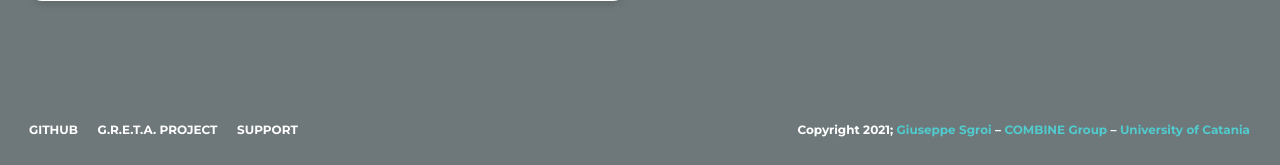
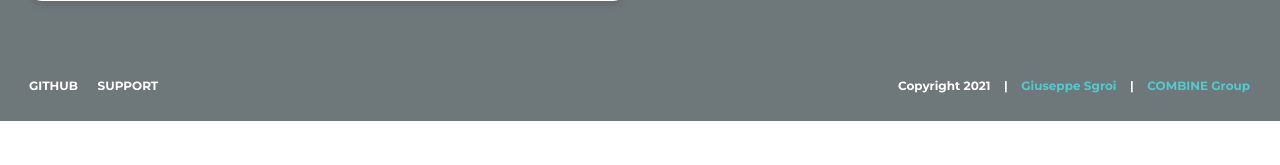
Before and after one commit to Pex2892/ETHOS-Word-Embeddings, a Django app: page / in a window 1280 px wide. Shown: the part 937-1102 px from the top of the page. After the commit the page ends 1058 px from the top, so only its background shows below. Run offline with Django 3.2, Linux system fonts and the light colour scheme; some libraries are stand-ins or nearby versions.

Commit message:
Fix display properties and footer links

```diff
--- a/word_embeddings/templates/word_embeddings/index.html
+++ b/word_embeddings/templates/word_embeddings/index.html
@@ -108,7 +108,7 @@
                         </div>
                     </div>
                     <div class="row">
-                        <div class="col-md-6">
+                        <div class="col-lg-6 col-md-12 col-sm-12">
                             <div class="card card-body">
                                 <nav>
                                     <div class="nav nav-tabs" id="nav-tab" role="tablist">
@@ -235,7 +235,7 @@
                                             </div>
                                             <div class="card-body">
                                                     This method computes word analogy: the first word is to the second word like the third word is to which word?
-                                                    Try for example (tumor - cancer - woman) which would expect to return: breast, risk and more.
+                                                    Try for example (tumour - cancer - woman) which would expect to return: breast, risk and more.
                                                 <hr />
                                                 <div class="row">
                                                     <div class="col-md-6">
@@ -370,12 +370,12 @@
                                 </div>
                             </div>
                         </div>
-                        <div class="col-md-6 invisible" id="div_results">
+                        <div class="col-lg-6 col-md-12 col-sm-12 invisible" id="div_results">
                             <div class="card card-user">
                                 <div class="card-header">
                                     <h4 class="card-title">Results</h4>
                                 </div>
-                                <div class="card-body" id="results_analysis" style="overflow: scroll; height: 450px;">
+                                <div class="card-body" id="results_analysis" style="overflow: scroll; height: 405px;">
 
                                 </div>
                             </div>
@@ -388,21 +388,14 @@
                             <nav class="footer-nav">
                                 <ul>
                                     <li>
-                                        <a href="https://github.com/Pex2892/GRETANet" target="_blank">
+                                        <a href="https://github.com/Pex2892/ETHOS-Word-Embeddings" target="_blank">
                                             <span class="text-white font-weight-bold">
                                                 <i class="fab fa-github"></i> GitHub
                                             </span>
                                         </a>
                                     </li>
                                     <li>
-                                        <a href="https://greta.maurizionava.it/" target="_blank">
-                                            <span class="text-white font-weight-bold">
-                                                <i class="fas fa-project-diagram"></i> G.R.E.T.A. Project
-                                            </span>
-                                        </a>
-                                    </li>
-                                    <li>
-                                        <a href="https://github.com/Pex2892/GRETANet/issues" target="_blank">
+                                        <a href="mailto:giuseppe.sgroi@unict.it?cc=francesco.pappalardo@unict.it&subject=Support%20ETHOS%20Word%20Embeddings">
                                             <span class="text-white font-weight-bold">
                                                 <i class="fas fa-envelope"></i> Support
                                             </span>
@@ -412,7 +405,7 @@
                             </nav>
                             <div class="credits ml-auto">
                                 <span class="copyright text-white font-weight-bold">
-                                    <i class="far fa-copyright"></i> Copyright 2021; <i class="fas fa-user"></i> <a href="https://pex2892.github.io/#about" target="_blank">Giuseppe Sgroi</a> – <i class="fas fa-users"></i> <a href="https://www.combine-group.org/" target="_blank">COMBINE Group</a> – <i class="fas fa-university"></i> <a href="https://www.unict.it/" target="_blank">University of Catania</a>
+                                    <i class="far fa-copyright"></i> Copyright 2021 &nbsp;&nbsp; | &nbsp;&nbsp;<i class="fas fa-user"></i> <a href="https://pex2892.github.io/#about" target="_blank">Giuseppe Sgroi</a> &nbsp;&nbsp; | &nbsp;&nbsp; <i class="fas fa-users"></i> <a href="https://www.combine-group.org/" target="_blank">COMBINE Group</a>
                                 </span>
                             </div>
                         </div>
```
